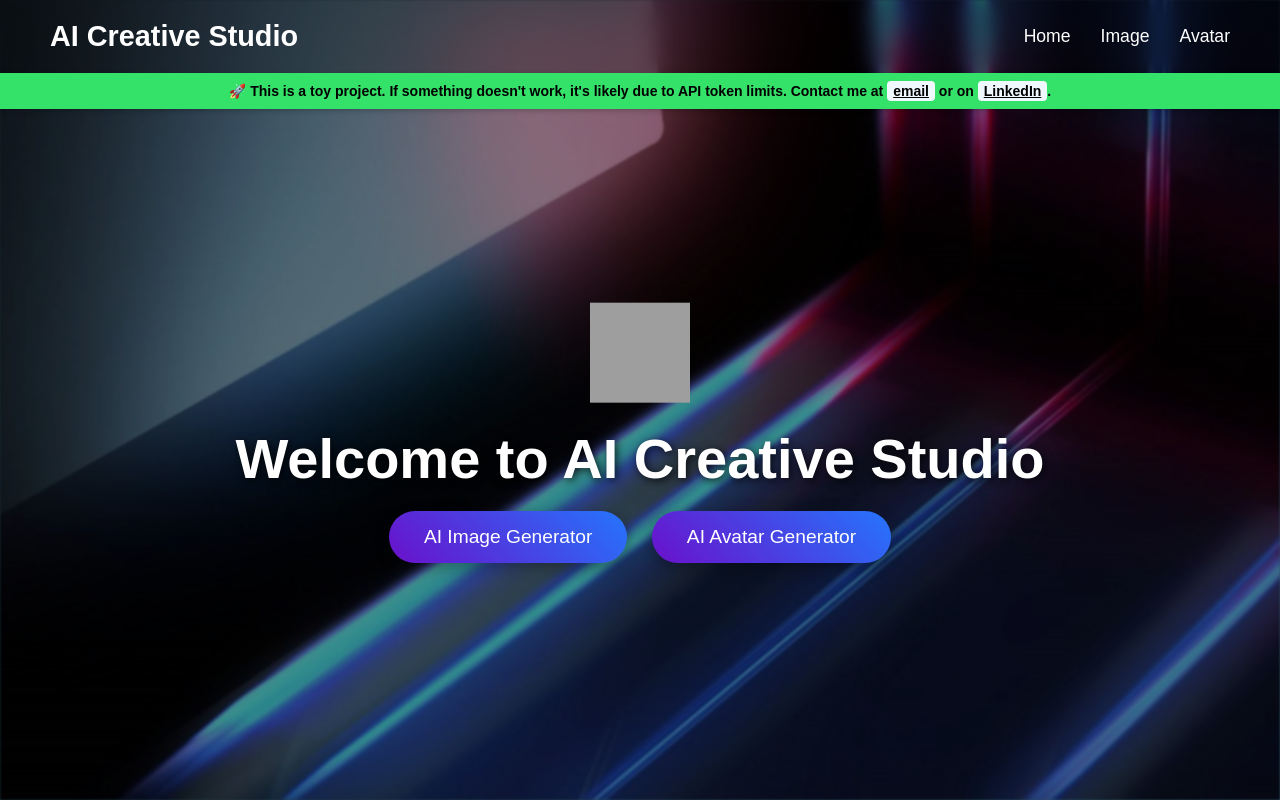
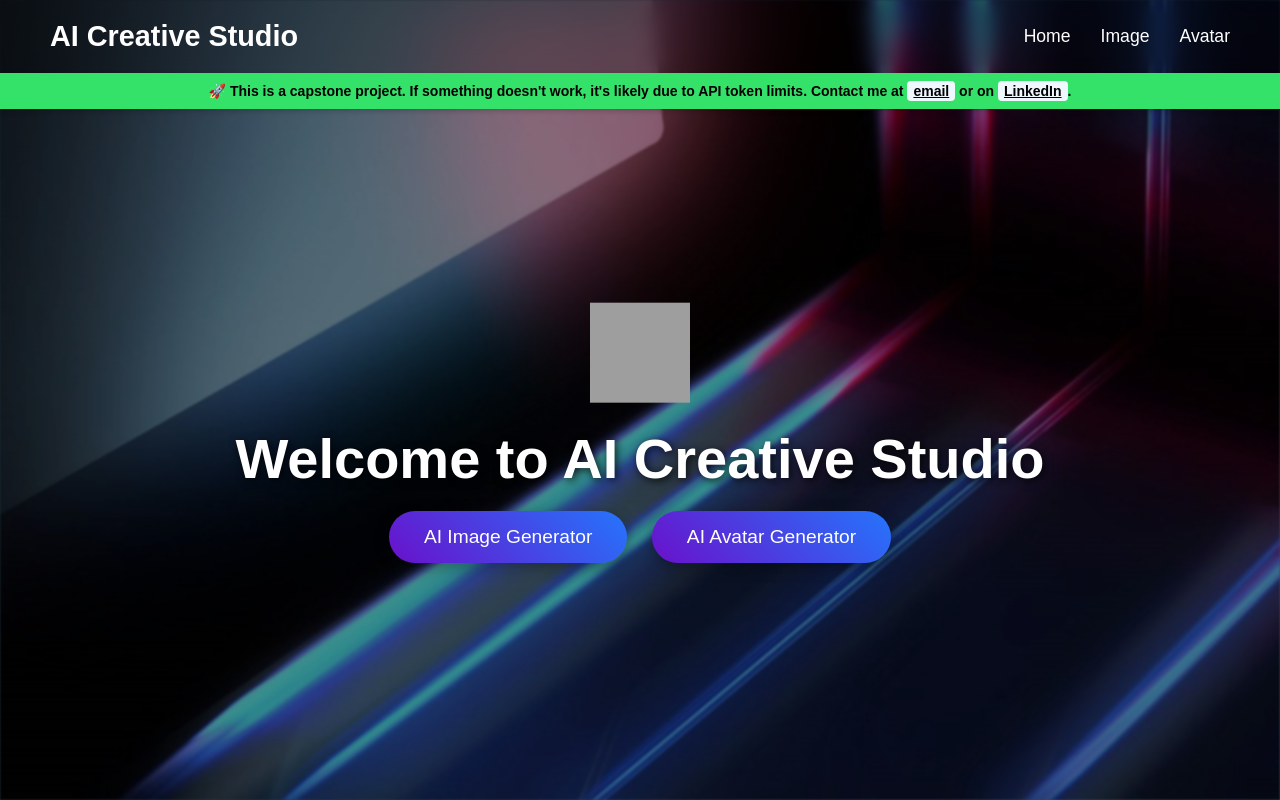
Before and after one commit to ghulammustafa-ai/API-Project, a Flask app: page / in a window 1280 px wide. Run offline with Flask 3, Linux system fonts and the light colour scheme; grey boxes are pictures that could not be loaded.

Commit message:
Update home.html

```diff
--- a/templates/home.html
+++ b/templates/home.html
@@ -20,7 +20,7 @@
     </ul>
   </nav>
 <div class="notice-bar">
-  🚀 This is a toy project. If something doesn't work, it's likely due to API token limits.
+  🚀 This is a capstone project. If something doesn't work, it's likely due to API token limits.
   Contact me at <a class="highlight-link" href="https://mail.google.com/mail/?view=cm&fs=1&to=ghulammustafatariq.ai@gmail.com" target="_blank">email</a> or on
   <a class="highlight-link" href="https://www.linkedin.com/in/ghulam-mustafa-tariq-923a37373" target="_blank">LinkedIn</a>.
 </div>
```
